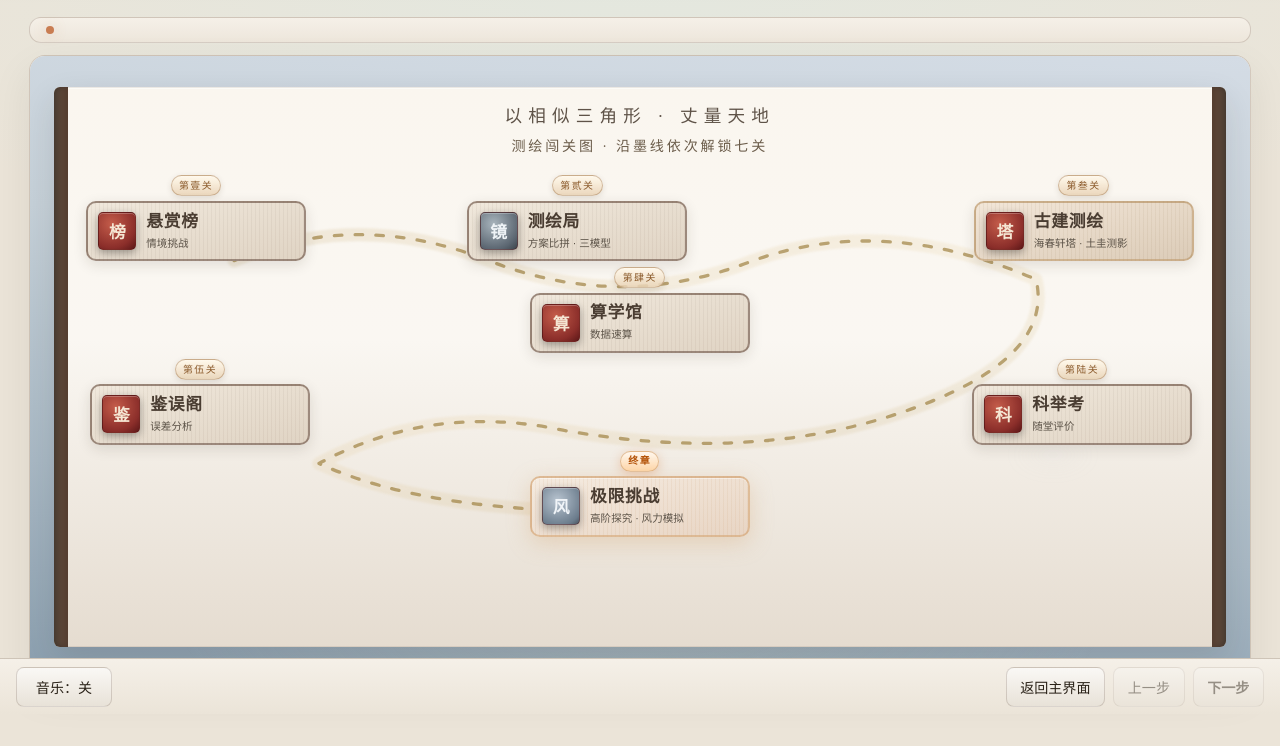
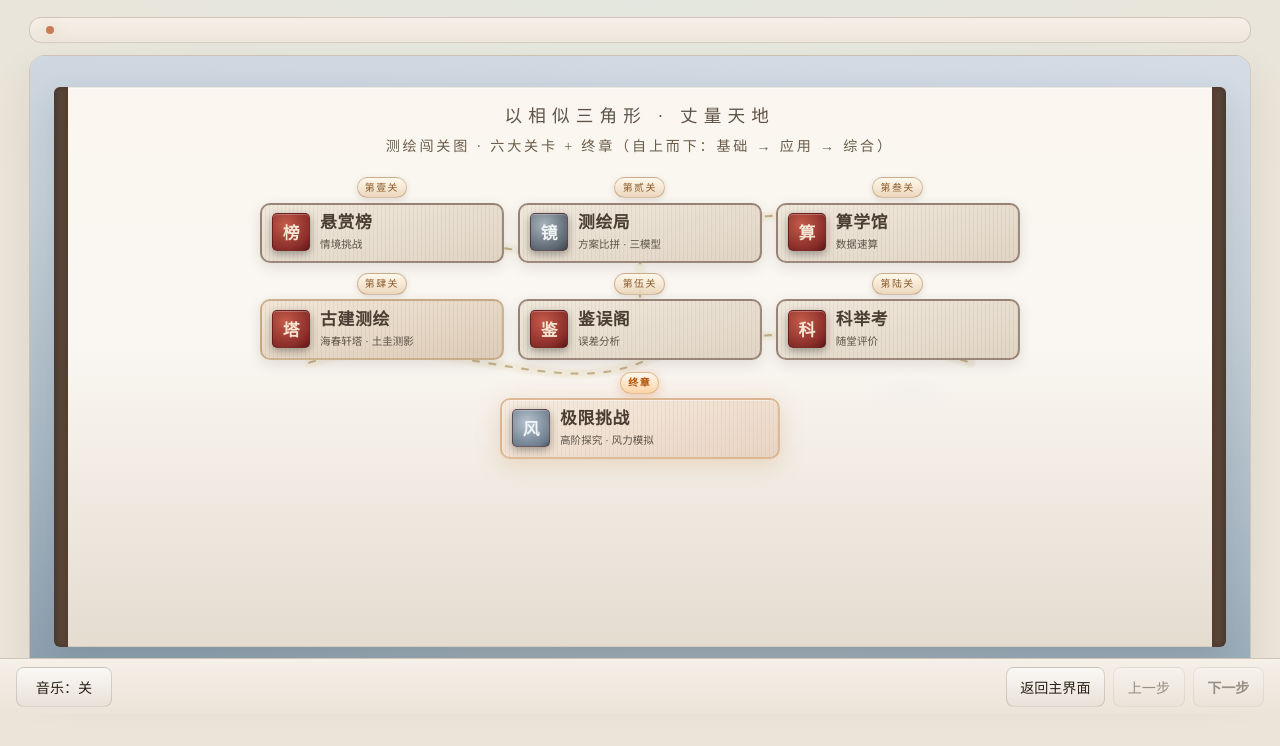
Before and after one commit to huangzeyu521/similar-triangles-courseware, a website: page index.html in a window 1280 px wide. Shown: the part 86-832 px from the top of the page. Drawn offline with Linux system fonts and the light colour scheme; a web font is replaced by a local one.

Commit message:
fix(ui): 主界面闯关图改为 3×2+1 栅格，关卡顺序与底栏导航一致（算学馆前置古建）
Made-with: Cursor

```diff
--- a/index.html
+++ b/index.html
@@ -42,8 +42,8 @@
               <div class="scroll-paper-edge scroll-paper-edge--right" aria-hidden="true"></div>
               <div class="scroll-inner scroll-inner--quest">
                 <p class="scroll-tagline font-serif">以相似三角形 · 丈量天地</p>
-                <p class="quest-map-subtitle">测绘闯关图 · 沿墨线依次解锁七关</p>
-                <!-- 闯关路线：非线性排布 + 背景墨线轨迹；印章与标题横排杜绝重叠 -->
+                <p class="quest-map-subtitle">测绘闯关图 · 六大关卡 + 终章（自上而下：基础 → 应用 → 综合）</p>
+                <!-- 闯关路线：3×2+1 栅格；墨线为背景装饰，与关卡对齐 -->
                 <div class="quest-map" role="navigation" aria-label="测绘闯关路线">
                   <svg class="quest-path-ink" viewBox="0 0 1000 400" preserveAspectRatio="xMidYMid meet" aria-hidden="true">
                     <defs>
@@ -56,28 +56,28 @@
                         <feGaussianBlur in="SourceGraphic" stdDeviation="1.2" />
                       </filter>
                     </defs>
-                    <!-- 主墨径：折线模拟山径闯关 -->
+                    <!-- 主墨径：双行闯关示意（与 3×2+1 栅格对齐，避免杂乱折线） -->
                     <path
                       class="quest-path-glow"
-                      d="M 70 95 Q 200 40 340 95 Q 480 150 620 95 Q 760 45 920 115 Q 940 200 780 255 Q 620 310 420 275 Q 280 245 160 310 Q 280 365 500 360"
+                      d="M 60 95 C 200 45 340 145 500 95 S 800 45 940 95 M 60 255 C 220 205 380 305 500 255 S 780 205 940 255 M 500 115 L 500 235"
                       fill="none"
                       stroke="url(#questInkGrad)"
-                      stroke-width="14"
+                      stroke-width="12"
                       stroke-linecap="round"
                       stroke-linejoin="round"
-                      opacity="0.22"
+                      opacity="0.18"
                       filter="url(#questInkBlur)"
                     />
                     <path
                       class="quest-path-line"
-                      d="M 70 95 Q 200 40 340 95 Q 480 150 620 95 Q 760 45 920 115 Q 940 200 780 255 Q 620 310 420 275 Q 280 245 160 310 Q 280 365 500 360"
+                      d="M 60 95 C 200 45 340 145 500 95 S 800 45 940 95 M 60 255 C 220 205 380 305 500 255 S 780 205 940 255 M 500 115 L 500 235"
                       fill="none"
                       stroke="#9a7b38"
-                      stroke-width="3.5"
+                      stroke-width="2.8"
                       stroke-linecap="round"
                       stroke-linejoin="round"
                       stroke-dasharray="8 14"
-                      opacity="0.65"
+                      opacity="0.5"
                     />
                   </svg>
                   <div class="quest-floating quest-floating--a" aria-hidden="true"></div>
@@ -109,24 +109,24 @@
                   </div>
                   <div class="map-node map-node--3">
                     <span class="map-step-badge">第叁关</span>
+                    <button type="button" class="nav-slip nav-slip--bamboo nav-slip--map" data-target="calc" data-ancient="算学馆">
+                      <span class="nav-slip-row">
+                        <span class="nav-slip-seal" aria-hidden="true">算</span>
+                        <span class="nav-slip-text">
+                          <span class="nav-slip-t">算学馆</span>
+                          <span class="nav-slip-sub">数据速算</span>
+                        </span>
+                      </span>
+                    </button>
+                  </div>
+                  <div class="map-node map-node--4">
+                    <span class="map-step-badge">第肆关</span>
                     <button type="button" class="nav-slip nav-slip--bamboo nav-slip--heritage nav-slip--map" data-target="heritage" data-ancient="古建测绘">
                       <span class="nav-slip-row">
                         <span class="nav-slip-seal" aria-hidden="true">塔</span>
                         <span class="nav-slip-text">
                           <span class="nav-slip-t">古建测绘</span>
                           <span class="nav-slip-sub">海春轩塔 · 土圭测影</span>
-                        </span>
-                      </span>
-                    </button>
-                  </div>
-                  <div class="map-node map-node--4">
-                    <span class="map-step-badge">第肆关</span>
-                    <button type="button" class="nav-slip nav-slip--bamboo nav-slip--map" data-target="calc" data-ancient="算学馆">
-                      <span class="nav-slip-row">
-                        <span class="nav-slip-seal" aria-hidden="true">算</span>
-                        <span class="nav-slip-text">
-                          <span class="nav-slip-t">算学馆</span>
-                          <span class="nav-slip-sub">数据速算</span>
                         </span>
                       </span>
                     </button>
--- a/main.js
+++ b/main.js
@@ -11,7 +11,8 @@
    */
   var challengePhase = 0;
 
-  var ORDER = ["challenge", "lab", "heritage", "calc", "error", "quiz", "extreme"];
+  /** 与主界面闯关图顺序一致：情境 → 三模型 → 速算 → 古建 → 误差 → 评价 → 极限 */
+  var ORDER = ["challenge", "lab", "calc", "heritage", "error", "quiz", "extreme"];
 
   var TITLES = {
     home: "主界面",
--- a/style.css
+++ b/style.css
@@ -1384,19 +1384,21 @@ body.theme-guofeng {
   font-family: var(--font-serif);
 }
 
-/* ========== 测绘闯关图：墨径 + 非线性关卡 ========== */
+/* ========== 测绘闯关图：3×2 六大关 + 第三行终章（对齐清晰，避免散乱坐标） ========== */
 .theme-guofeng .quest-map {
   position: relative;
   z-index: 2;
   display: grid;
-  grid-template-columns: repeat(9, minmax(0, 1fr));
-  grid-template-rows: repeat(4, auto);
-  gap: 0.35rem 0.5rem;
-  align-items: center;
-  justify-items: center;
+  grid-template-columns: repeat(3, minmax(0, 1fr));
+  grid-template-rows: repeat(3, auto);
+  gap: 0.65rem 0.85rem;
+  align-items: stretch;
+  justify-items: stretch;
   width: 100%;
-  min-height: 360px;
-  padding: 0.25rem 0 0.75rem;
+  max-width: 760px;
+  margin: 0 auto;
+  min-height: auto;
+  padding: 0.35rem 0 0.85rem;
 }
 
 .theme-guofeng .quest-path-ink {
@@ -1454,7 +1456,8 @@ body.theme-guofeng {
   position: relative;
   z-index: 2;
   width: 100%;
-  max-width: 220px;
+  max-width: none;
+  min-width: 0;
   display: flex;
   flex-direction: column;
   align-items: center;
@@ -1492,42 +1495,50 @@ body.theme-guofeng {
   }
 }
 
-/* 七关坐标：蜿蜒折线 */
+/* 关卡栅格：第 1～6 关两行三列；终章独占一行居中 */
 .theme-guofeng .map-node--1 {
-  grid-column: 1 / 3;
+  grid-column: 1;
   grid-row: 1;
-  justify-self: start;
-  margin-left: 0.25rem;
+  justify-self: stretch;
+  margin: 0;
 }
 .theme-guofeng .map-node--2 {
-  grid-column: 4 / 6;
+  grid-column: 2;
   grid-row: 1;
+  justify-self: stretch;
+  margin: 0;
 }
 .theme-guofeng .map-node--3 {
-  grid-column: 7 / 10;
+  grid-column: 3;
   grid-row: 1;
-  justify-self: end;
-  margin-right: 0.25rem;
+  justify-self: stretch;
+  margin: 0;
 }
 .theme-guofeng .map-node--4 {
-  grid-column: 4 / 7;
+  grid-column: 1;
   grid-row: 2;
+  justify-self: stretch;
+  margin: 0;
 }
 .theme-guofeng .map-node--5 {
-  grid-column: 1 / 4;
+  grid-column: 2;
+  grid-row: 2;
+  justify-self: stretch;
+  margin: 0;
+}
+.theme-guofeng .map-node--6 {
+  grid-column: 3;
+  grid-row: 2;
+  justify-self: stretch;
+  margin: 0;
+}
+.theme-guofeng .map-node--7 {
+  grid-column: 1 / -1;
   grid-row: 3;
-  justify-self: start;
-  margin-left: 0.5rem;
-}
-.theme-guofeng .map-node--6 {
-  grid-column: 6 / 10;
-  grid-row: 3;
-  justify-self: end;
-  margin-right: 0.35rem;
-}
-.theme-guofeng .map-node--7 {
-  grid-column: 3 / 8;
-  grid-row: 4;
+  justify-self: center;
+  max-width: 280px;
+  width: 100%;
+  margin: 0.15rem auto 0;
 }
 
 .theme-guofeng .map-node--boss .nav-slip--map {
@@ -1537,7 +1548,7 @@ body.theme-guofeng {
 
 .theme-guofeng .nav-slip--map {
   width: 100%;
-  max-width: 220px;
+  max-width: none;
   position: relative;
   appearance: none;
   cursor: pointer;
```
Also changed, not shown: README.md.
